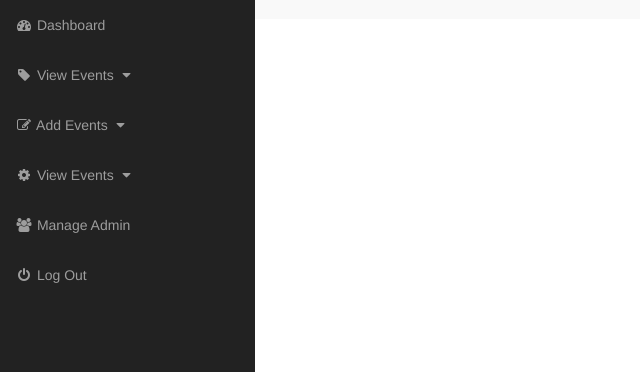
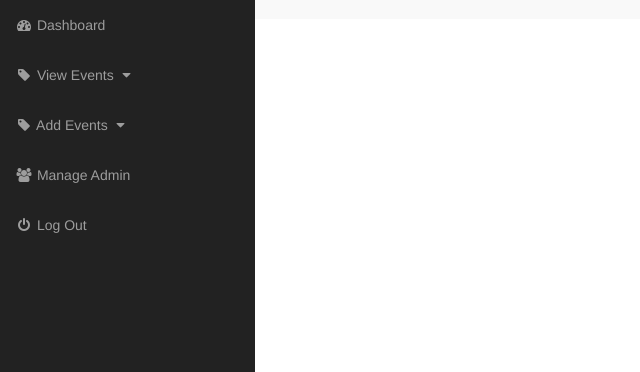
Before and after one commit to Ojwang-crypto/camp-master, a PHP site: page /admin/index.php in a window 1280 px wide. Shown: the part 51-423 px from the top of the page, without its empty margins (0-640 px from the left). Run offline with PHP 8.4, Linux system fonts and the light colour scheme; a user stored in the database is signed in; data comes from the database, SQL or seed files in the repository; data that the repository does not hold is empty; some libraries are stand-ins or nearby versions.

Commit message:
third commit

```diff
--- a/admin/includes/sidebar.php
+++ b/admin/includes/sidebar.php
@@ -103,7 +103,7 @@
             </li><!-- li finish -->
 
             <li><!-- li begin -->
-                <a href="index.php?view_events" <!-- a href begin -->
+                <a href="index.php?view_events" >
 
                         <i class="fa fa-fw fa-tag"></i> View Events
                         <i class="fa fa-fw fa-caret-down"></i>
@@ -113,27 +113,15 @@
             </li><!-- li finish -->
 
             <li><!-- li begin -->
-                <a href="#" data-toggle="collapse" data-target="#p_cat"><!-- a href begin -->
+                <a href="index.php?add_events" >
 
-                        <i class="fa fa-fw fa-edit"></i> Add Events
+                        <i class="fa fa-fw fa-tag"></i> Add Events
                         <i class="fa fa-fw fa-caret-down"></i>
 
                 </a><!-- a href finish -->
 
-
             </li><!-- li finish -->
 
-
-            <li><!-- li begin -->
-                <a href="#" data-toggle="collapse" data-target="#slides"><!-- a href begin -->
-
-                        <i class="fa fa-fw fa-gear"></i> View Events
-                        <i class="fa fa-fw fa-caret-down"></i>
-
-                </a><!-- a href finish -->
-
-
-            </li><!-- li finish -->
 
             <li><!-- li begin -->
                 <a href="#"><!-- a href begin -->
--- a/admin/index.php
+++ b/admin/index.php
@@ -64,7 +64,7 @@
 <head>
     <meta charset="UTF-8">
     <meta name="viewport" content="width=device-width, initial-scale=1">
-    <title>Shepresident_empire Admin Area</title>
+    <title>Camp Admin Area</title>
     <link rel="stylesheet" href="css/bootstrap-337.min.css">
     <link rel="stylesheet" href="font-awsome/css/font-awesome.min.css">
     <link rel="stylesheet" href="css/style.css">
@@ -86,27 +86,28 @@
 
                         include("dashboard.php");
 
-                }   if(isset($_GET['insert_product'])){
+                // }   if(isset($_GET['insert_product'])){
 
-                        include("insert_product.php");
+                //         include("insert_product.php");
 
-                }   if(isset($_GET['view_products'])){
+                // }   if(isset($_GET['view_products'])){
 
-                        include("view_products.php");
+                //         include("view_products.php");
 
-                }   if(isset($_GET['delete_product'])){
+                // }   if(isset($_GET['delete_product'])){
 
-                        include("delete_product.php");
+                //         include("delete_product.php");
 
-                }   if(isset($_GET['edit_product'])){
+                // }   if(isset($_GET['edit_product'])){
 
-                        include("edit_product.php");
+                //         include("edit_product.php");
 
-                }   if(isset($_GET['insert_p_cat'])){
+                // }   if(isset($_GET['insert_p_cat'])){
 
-                        include("insert_p_cat.php");
+                //         include("insert_p_cat.php");
 
-                }   if(isset($_GET['view_events'])){//edited
+                }
+                if(isset($_GET['view_events'])){//edited
 
                         include("view_events.php");
 
--- a/admin/view_events.php
+++ b/admin/view_events.php
@@ -1,6 +1,6 @@
 <?php
 
-    if(!isset($_SESSION['admin_email'])){
+    if(!isset($_SESSION['email'])){
 
         echo "<script>window.open('login.php','_self')</script>";
 
```
